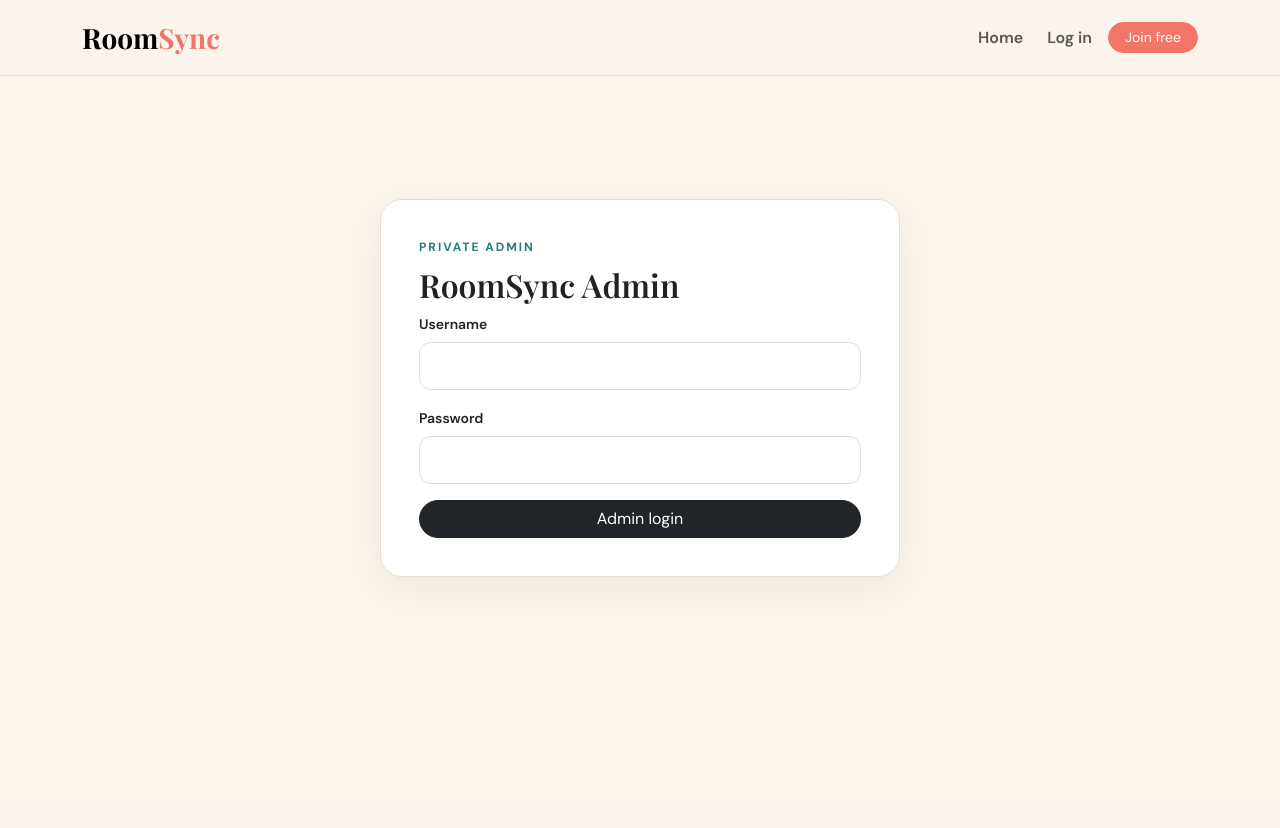
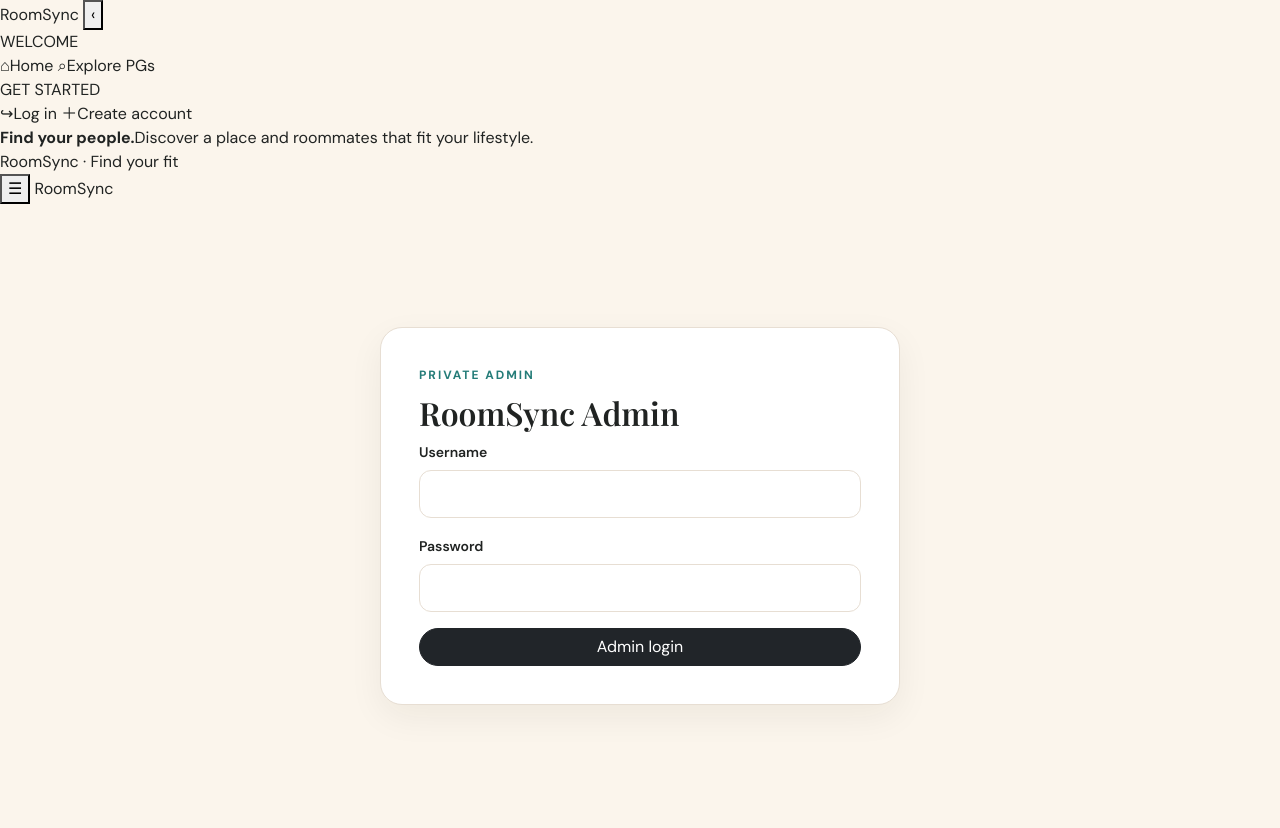
Before and after one commit to Akhil1087/RoomSync, a Flask app: page /admin/login in a window 1280 px wide. Before the commit the page ends 577 px from the top, so only its background shows below. Run offline with Flask 3, Linux system fonts and the light colour scheme; some libraries are stand-ins or nearby versions.

Commit message:
Update base.html with sidebar

```diff
--- a/templates/base.html
+++ b/templates/base.html
@@ -1,6 +1,105 @@
-<!doctype html><html lang="en"><head><meta charset="utf-8"><meta name="viewport" content="width=device-width,initial-scale=1"><title>{% block title %}RoomSync{% endblock %}</title><link href="https://cdn.jsdelivr.net/npm/bootstrap@5.3.3/dist/css/bootstrap.min.css" rel="stylesheet"><link rel="stylesheet" href="https://unpkg.com/leaflet@1.9.4/dist/leaflet.css"><link rel="stylesheet" href="{{ url_for('static', filename='style.css') }}"></head><body>
-<nav class="navbar navbar-expand-lg nav-main"><div class="container"><a class="navbar-brand" href="{{ url_for('home') }}">Room<span>Sync</span></a><button class="navbar-toggler" data-bs-toggle="collapse" data-bs-target="#nav">☰</button><div class="collapse navbar-collapse" id="nav"><ul class="navbar-nav ms-auto align-items-lg-center gap-lg-2">
-{% if current_user.is_authenticated and current_user.role == 'student' %}<li><a class="nav-link" href="{{ url_for('browse_pgs') }}">Find PGs</a></li><li><a class="nav-link" href="{{ url_for('matches') }}">Best Matches</a></li><li><a class="nav-link" href="{{ url_for('requests_page') }}">Requests</a></li><li><a class="nav-link" href="{{ url_for('dashboard') }}">My Profile</a></li><li><a class="btn btn-sm btn-dark rounded-pill px-3" href="{{ url_for('logout') }}">Logout</a></li>{% elif current_user.is_authenticated and current_user.role == 'admin' %}<li><a class="nav-link" href="{{ url_for('admin_dashboard') }}">Admin</a></li><li><a class="nav-link" href="{{ url_for('admin_pgs') }}">PG Listings</a></li><li><a class="nav-link" href="{{ url_for('admin_students') }}">Students</a></li><li><a class="btn btn-sm btn-dark rounded-pill px-3" href="{{ url_for('logout') }}">Logout</a></li>{% else %}<li><a class="nav-link" href="{{ url_for('home') }}">Home</a></li><li><a class="nav-link" href="{{ url_for('login') }}">Log in</a></li><li><a class="btn btn-sm btn-coral rounded-pill px-3" href="{{ url_for('register') }}">Join free</a></li>{% endif %}</ul></div></div></nav>
-<main>{% with messages=get_flashed_messages(with_categories=true) %}{% if messages %}<div class="container pt-3">{% for category,msg in messages %}<div class="alert alert-{{ category }} alert-dismissible fade show">{{ msg }}<button class="btn-close" data-bs-dismiss="alert"></button></div>{% endfor %}</div>{% endif %}{% endwith %}{% block content %}{% endblock %}</main>
-{% if current_user.is_authenticated and current_user.role == 'student' %}<button class="chat-fab" id="chatFab">✦</button><div class="chat-box" id="chatBox"><div class="chat-head">RoomSync Assistant <button id="chatClose">×</button></div><div class="chat-messages" id="chatMessages"><div class="bot">Hi! Ask me about compatibility, PGs, profiles, distance or contact requests.</div></div><form id="chatForm" class="chat-form"><input id="chatInput" placeholder="Ask something..." autocomplete="off"><button>Send</button></form></div>{% endif %}
-<script src="https://cdn.jsdelivr.net/npm/bootstrap@5.3.3/dist/js/bootstrap.bundle.min.js"></script><script src="https://unpkg.com/leaflet@1.9.4/dist/leaflet.js"></script><script src="{{ url_for('static', filename='app.js') }}"></script></body></html>
+<!doctype html>
+<html lang="en">
+<head>
+  <meta charset="utf-8">
+  <meta name="viewport" content="width=device-width, initial-scale=1">
+  <title>{% block title %}RoomSync{% endblock %}</title>
+  <link href="https://cdn.jsdelivr.net/npm/bootstrap@5.3.3/dist/css/bootstrap.min.css" rel="stylesheet">
+  <link rel="stylesheet" href="https://unpkg.com/leaflet@1.9.4/dist/leaflet.css">
+  <link rel="stylesheet" href="{{ url_for('static', filename='style.css') }}">
+</head>
+<body class="roomsync-layout">
+  <div class="sidebar-backdrop" id="sidebarBackdrop"></div>
+  <aside class="app-sidebar" id="appSidebar" aria-label="Main navigation">
+    <div class="sidebar-brand-row">
+      <a class="sidebar-brand" href="{{ url_for('home') }}" aria-label="RoomSync home">Room<span>Sync</span></a>
+      <button class="sidebar-collapse" id="sidebarCollapse" type="button" aria-label="Collapse sidebar" title="Collapse sidebar">‹</button>
+    </div>
+
+    {% if current_user.is_authenticated and current_user.role == 'student' %}
+      <div class="sidebar-user"><div class="sidebar-avatar">{{ (current_user.full_name or 'S')[0]|upper }}</div><div class="sidebar-user-copy"><strong>{{ current_user.full_name }}</strong><small>Student account</small></div></div>
+      <div class="sidebar-label">DISCOVER</div>
+      <nav class="sidebar-nav">
+        <a class="side-link {% if request.endpoint == 'dashboard' %}active{% endif %}" href="{{ url_for('dashboard') }}"><span class="side-icon">⌂</span><span class="side-text">Dashboard</span></a>
+        <a class="side-link {% if request.endpoint in ['browse_pgs','pg_detail'] %}active{% endif %}" href="{{ url_for('browse_pgs') }}"><span class="side-icon">⌕</span><span class="side-text">Find PGs</span></a>
+        <a class="side-link {% if request.endpoint in ['matches','student_view'] %}active{% endif %}" href="{{ url_for('matches') }}"><span class="side-icon">✦</span><span class="side-text">Best Matches</span></a>
+      </nav>
+      <div class="sidebar-label">YOUR SPACE</div>
+      <nav class="sidebar-nav">
+        <a class="side-link {% if request.endpoint == 'profile' %}active{% endif %}" href="{{ url_for('profile') }}"><span class="side-icon">◉</span><span class="side-text">My Profile</span></a>
+        <a class="side-link {% if request.endpoint == 'requests_page' %}active{% endif %}" href="{{ url_for('requests_page') }}"><span class="side-icon">✉</span><span class="side-text">Requests</span></a>
+      </nav>
+      <div class="sidebar-bottom"><a class="side-link logout-link" href="{{ url_for('logout') }}"><span class="side-icon">↪</span><span class="side-text">Log out</span></a></div>
+
+    {% elif current_user.is_authenticated and current_user.role == 'admin' %}
+      <div class="sidebar-user"><div class="sidebar-avatar admin-avatar">A</div><div class="sidebar-user-copy"><strong>Administrator</strong><small>RoomSync control panel</small></div></div>
+      <div class="sidebar-label">MANAGEMENT</div>
+      <nav class="sidebar-nav">
+        <a class="side-link {% if request.endpoint == 'admin_dashboard' %}active{% endif %}" href="{{ url_for('admin_dashboard') }}"><span class="side-icon">▦</span><span class="side-text">Dashboard</span></a>
+        <a class="side-link {% if request.endpoint in ['admin_pgs','admin_pg_form'] %}active{% endif %}" href="{{ url_for('admin_pgs') }}"><span class="side-icon">⌂</span><span class="side-text">PG Listings</span></a>
+        <a class="side-link {% if request.endpoint == 'admin_students' %}active{% endif %}" href="{{ url_for('admin_students') }}"><span class="side-icon">♙</span><span class="side-text">Students</span></a>
+      </nav>
+      <div class="sidebar-bottom"><a class="side-link logout-link" href="{{ url_for('logout') }}"><span class="side-icon">↪</span><span class="side-text">Log out</span></a></div>
+
+    {% else %}
+      <div class="sidebar-label">WELCOME</div>
+      <nav class="sidebar-nav">
+        <a class="side-link {% if request.endpoint == 'home' %}active{% endif %}" href="{{ url_for('home') }}"><span class="side-icon">⌂</span><span class="side-text">Home</span></a>
+        <a class="side-link {% if request.endpoint in ['browse_pgs','pg_detail'] %}active{% endif %}" href="{{ url_for('browse_pgs') }}"><span class="side-icon">⌕</span><span class="side-text">Explore PGs</span></a>
+      </nav>
+      <div class="sidebar-label">GET STARTED</div>
+      <nav class="sidebar-nav">
+        <a class="side-link {% if request.endpoint == 'login' %}active{% endif %}" href="{{ url_for('login') }}"><span class="side-icon">↪</span><span class="side-text">Log in</span></a>
+        <a class="side-link {% if request.endpoint == 'register' %}active{% endif %}" href="{{ url_for('register') }}"><span class="side-icon">＋</span><span class="side-text">Create account</span></a>
+      </nav>
+      <div class="sidebar-note"><strong>Find your people.</strong><span>Discover a place and roommates that fit your lifestyle.</span></div>
+    {% endif %}
+    <div class="sidebar-footer"><span class="footer-dot"></span><span class="side-text">RoomSync · Find your fit</span></div>
+  </aside>
+
+  <div class="app-main" id="appMain">
+    <header class="mobile-topbar">
+      <button class="mobile-menu-btn" id="mobileMenuBtn" type="button" aria-label="Open navigation">☰</button>
+      <a class="mobile-brand" href="{{ url_for('home') }}">Room<span>Sync</span></a>
+      <span class="mobile-topbar-spacer"></span>
+    </header>
+    <main>
+      {% with messages = get_flashed_messages(with_categories=true) %}
+        {% if messages %}<div class="container-fluid px-4 pt-3">{% for category, msg in messages %}<div class="alert alert-{{ category }} alert-dismissible fade show">{{ msg }}<button class="btn-close" data-bs-dismiss="alert" aria-label="Close"></button></div>{% endfor %}</div>{% endif %}
+      {% endwith %}
+      {% block content %}{% endblock %}
+    </main>
+  </div>
+
+  {% if current_user.is_authenticated and current_user.role == 'student' %}
+    <button class="chat-fab" id="chatFab" aria-label="Open RoomSync assistant">✦</button>
+    <div class="chat-box" id="chatBox"><div class="chat-head">RoomSync Assistant <button id="chatClose" aria-label="Close assistant">×</button></div><div class="chat-messages" id="chatMessages"><div class="bot">Hi! Ask me about compatibility, PGs, profiles, distance or contact requests.</div></div><form id="chatForm" class="chat-form"><input id="chatInput" placeholder="Ask something..." autocomplete="off"><button>Send</button></form></div>
+  {% endif %}
+
+  <script src="https://cdn.jsdelivr.net/npm/bootstrap@5.3.3/dist/js/bootstrap.bundle.min.js"></script>
+  <script src="https://unpkg.com/leaflet@1.9.4/dist/leaflet.js"></script>
+  <script src="{{ url_for('static', filename='app.js') }}"></script>
+  <script>
+    (() => {
+      const sidebar = document.getElementById('appSidebar');
+      const collapse = document.getElementById('sidebarCollapse');
+      const mobileBtn = document.getElementById('mobileMenuBtn');
+      const backdrop = document.getElementById('sidebarBackdrop');
+      if (!sidebar) return;
+      const applyCollapsed = (value) => {
+        document.body.classList.toggle('sidebar-collapsed', value);
+        if (collapse) collapse.textContent = value ? '›' : '‹';
+      };
+      applyCollapsed(localStorage.getItem('roomsync-sidebar-collapsed') === 'true');
+      collapse?.addEventListener('click', () => {
+        const next = !document.body.classList.contains('sidebar-collapsed');
+        applyCollapsed(next);
+        localStorage.setItem('roomsync-sidebar-collapsed', String(next));
+      });
+      mobileBtn?.addEventListener('click', () => document.body.classList.add('sidebar-mobile-open'));
+      backdrop?.addEventListener('click', () => document.body.classList.remove('sidebar-mobile-open'));
+      document.querySelectorAll('.side-link').forEach(link => link.addEventListener('click', () => document.body.classList.remove('sidebar-mobile-open')));
+    })();
+  </script>
+</body>
+</html>
```
